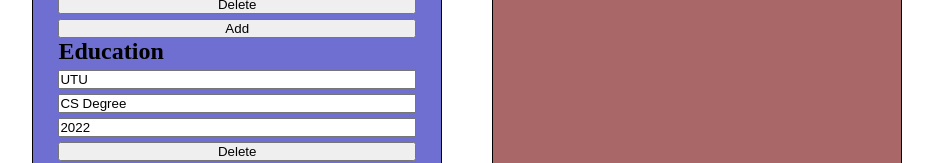
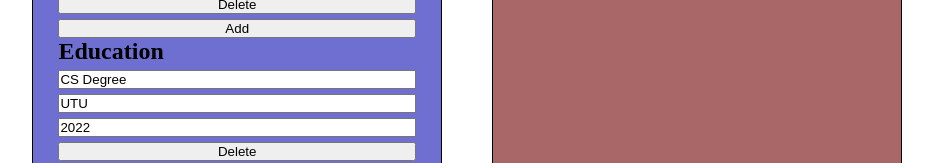
Before and after one commit to AgustinItuarte/CV-Application, a React (Create React App) app: page / in a window 1280 px wide. Shown: the part 350-513 px from the top of the page, without its empty margins (173-1106 px from the left). Built offline with nearby package versions, Linux system fonts and the light colour scheme; the HTML template or start-up script is replaced by a standard one.

Commit message:
Function handleStudiesChange added to edit studies

```diff
--- a/src/App.js
+++ b/src/App.js
@@ -49,6 +49,7 @@ class App extends Component {
     this.handleWorkExperienceChange = this.handleWorkExperienceChange.bind(this);
     this.deleteWorkExp = this.deleteWorkExp.bind(this);
     this.handleIsWorkExp = this.handleIsWorkExp.bind(this);
+    this.handleStudiesChange = this.handleStudiesChange.bind(this);
   }
 
   handleIsWorkExp(array) {
@@ -91,6 +92,26 @@ class App extends Component {
     });
 
     this.setState({ workArray: newArray });
+  }
+
+  handleStudiesChange(e) {
+    let newValue = e.target.value;
+    let educationArray = this.state.educationArray;
+    let idName = e.target.id;
+    let id = e.target.dataset.id;
+
+    const newArray = educationArray.map(data => {
+
+      switch (true) {
+        case (data.id === id && idName === 'school'): return {...data, school: newValue};
+        case (data.id === id && idName === 'title'): return {...data, title: newValue};
+        case (data.id === id && idName === 'date'): return {...data, date: newValue};
+        default: return data;
+      }
+
+    });
+
+    this.setState({ educationArray: newArray });
   }
 
   deleteWorkExp(e) {
@@ -183,7 +204,7 @@ class App extends Component {
 
             <div className="educations">
               <h2>Education</h2>
-              <Education delete={this.deleteWorkExp} handleChange={this.handleWorkExperienceChange} reference={this.state.leftWorkRef} educationArray={this.state.educationArray}></Education>
+              <Education delete={this.deleteWorkExp} handleChange={this.handleStudiesChange} reference={this.state.leftWorkRef} educationArray={this.state.educationArray}></Education>
               <button className="add-study-btn" onClick={this.addExperience}>Add</button>
             </div>
 
--- a/src/components/Education.js
+++ b/src/components/Education.js
@@ -18,8 +18,8 @@ class Education extends Component {
                 case (this.props.reference === true):
                     return (
                         <div className="studies-left">
+                            <input data-id={study.id} id="title" onChange={this.props.handleChange} value={study.title} placeholder="Title"></input>
                             <input data-id={study.id} id="school" onChange={this.props.handleChange} value={study.school} placeholder="School"></input>
-                            <input data-id={study.id} id="title" onChange={this.props.handleChange} value={study.title} placeholder="Title"></input>
                             <input data-id={study.id} id="date" onChange={this.props.handleChange} value={study.date} placeholder="Date"></input>
                             <button id="btn-delete-study" data-id={study.id} onClick={this.props.delete}>Delete</button>
                         </div>
```
